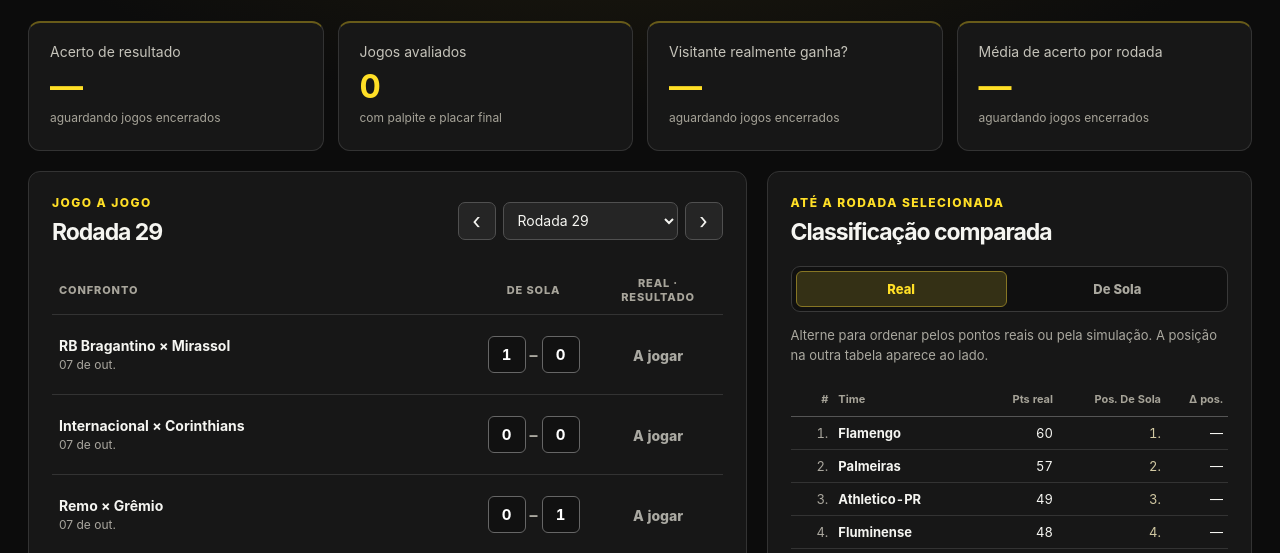
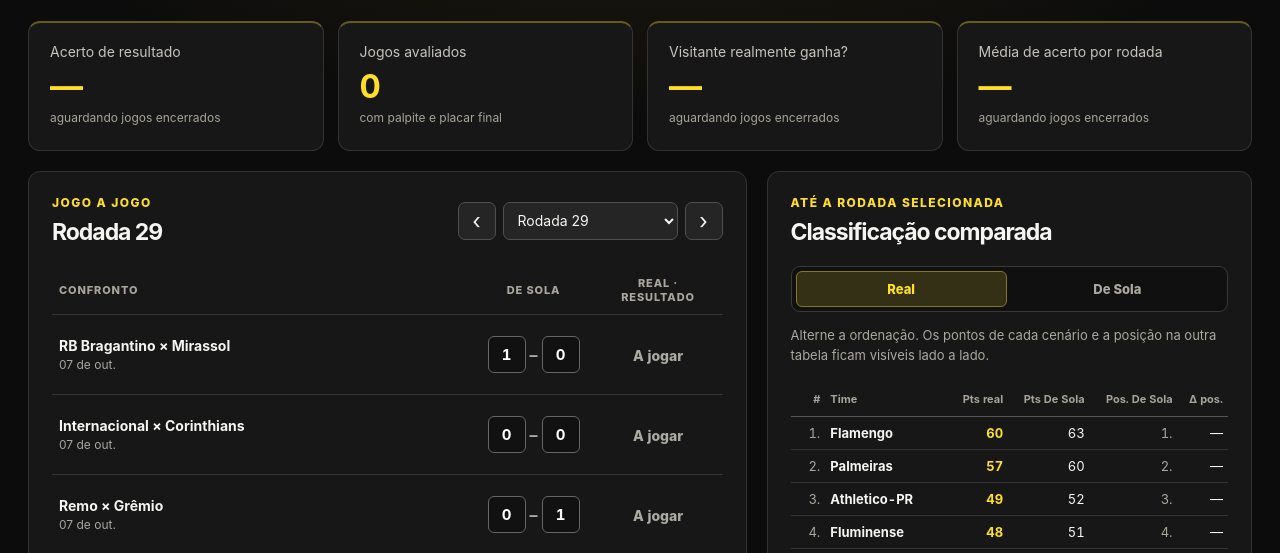
Before and after one commit to Gustavo-Huk/desola-brasileirao-2026, a plain HTML site: page index.html in a window 1280 px wide. Shown: the part 247-800 px from the top of the page. Drawn offline with Linux system fonts and the light colour scheme; no server answers.

Commit message:
Mostrar pontos reais e De Sola nas duas classificações

```diff
--- a/app.js
+++ b/app.js
@@ -30,9 +30,9 @@ function standings(round,predicted){const scores=new Map(current.acervo.times.ma
     const score=predicted?(eligible(game)?prediction(game):result(game)):result(game);if(!score)continue;
     for(const [team,side,goals,against] of [[game.mandante,'home',score.home,score.away],[game.visitante,'away',score.away,score.home]]){const s=scores.get(team);if(!s)continue;s.pts+=points(score,side);s.gf+=goals;s.ga+=against;if(goals>against)s.w++}
   }return [...scores.values()].sort((a,b)=>b.pts-a.pts||b.w-a.w||(b.gf-b.ga)-(a.gf-a.ga)||b.gf-a.gf||a.name.localeCompare(b.name,'pt-BR'))}
-function renderTable(){const actual=standings(selectedRound,false),sim=standings(selectedRound,true),realRank=new Map(actual.map((t,i)=>[t.code,i+1])),simRank=new Map(sim.map((t,i)=>[t.code,i+1]));const showingReal=tableView==='real',ordered=showingReal?actual:sim,otherRank=showingReal?simRank:realRank,body=$('standings');
-  $('view-real').setAttribute('aria-pressed',String(showingReal));$('view-desola').setAttribute('aria-pressed',String(!showingReal));$('points-header').textContent=showingReal?'Pts real':'Pts De Sola';$('other-position-header').textContent=showingReal?'Pos. De Sola':'Pos. real';body.replaceChildren();
-  for(const [i,team] of ordered.entries()){const movement=realRank.get(team.code)-simRank.get(team.code),tr=element('tr');for(const [className,value] of [['rank',`${i+1}.`],['',team.name],['',team.pts],['rank',`${otherRank.get(team.code)}.`],[movement>0?'positive':movement<0?'negative':'',movement>0?`↑ ${movement}`:movement<0?`↓ ${-movement}`:'—']])tr.append(element('td',className,value));body.append(tr)}
+function renderTable(){const actual=standings(selectedRound,false),sim=standings(selectedRound,true),realRank=new Map(actual.map((t,i)=>[t.code,i+1])),simRank=new Map(sim.map((t,i)=>[t.code,i+1])),realPoints=new Map(actual.map(t=>[t.code,t.pts])),simPoints=new Map(sim.map(t=>[t.code,t.pts]));const showingReal=tableView==='real',ordered=showingReal?actual:sim,otherRank=showingReal?simRank:realRank,body=$('standings');
+  $('view-real').setAttribute('aria-pressed',String(showingReal));$('view-desola').setAttribute('aria-pressed',String(!showingReal));$('other-position-header').textContent=showingReal?'Pos. De Sola':'Pos. real';body.replaceChildren();
+  for(const [i,team] of ordered.entries()){const movement=realRank.get(team.code)-simRank.get(team.code),tr=element('tr');for(const [className,value] of [['rank',`${i+1}.`],['',team.name],[showingReal?'active-points':'',realPoints.get(team.code)],[showingReal?'':'active-points',simPoints.get(team.code)],['rank',`${otherRank.get(team.code)}.`],[movement>0?'positive':movement<0?'negative':'',movement>0?`↑ ${movement}`:movement<0?`↓ ${-movement}`:'—']])tr.append(element('td',className,value));body.append(tr)}
   $('table-note').textContent='A simulação inclui os palpites até esta rodada e jogos adiados anteriores. Posições em empates de pontos e vitórias são provisórias: os placares simples não preservam o saldo real.'}
 function renderInsights(){const delta=new Map(current.acervo.times.map(t=>[t.code,0]));const completed=[];let evaluated=0,correct=0,awayReal=0;
   for(const game of allGames().filter(eligible)){const p=prediction(game),r=result(game);if(!p||!r)continue;completed.push({game,p,r});evaluated++;if(outcome(p)===outcome(r))correct++;if(outcome(r)<0)awayReal++;delta.set(game.mandante,delta.get(game.mandante)+points(p,'home')-points(r,'home'));delta.set(game.visitante,delta.get(game.visitante)+points(p,'away')-points(r,'away'))}
--- a/index.html
+++ b/index.html
@@ -40,8 +40,8 @@
       <aside class="side-panel">
         <div class="section-head"><div><p class="eyebrow">ATÉ A RODADA SELECIONADA</p><h2>Classificação comparada</h2></div></div>
         <div class="standings-switch" role="group" aria-label="Ordenar classificação"><button id="view-real" type="button" aria-pressed="true">Real</button><button id="view-desola" type="button" aria-pressed="false">De Sola</button></div>
-        <p class="side-help">Alterne para ordenar pelos pontos reais ou pela simulação. A posição na outra tabela aparece ao lado.</p>
-        <div class="table-wrap"><table><thead><tr><th scope="col">#</th><th scope="col">Time</th><th scope="col" id="points-header">Pontos</th><th scope="col" id="other-position-header">Outra pos.</th><th scope="col" title="Mudança de posição na simulação em relação à tabela real">Δ pos.</th></tr></thead><tbody id="standings"></tbody></table></div>
+        <p class="side-help">Alterne a ordenação. Os pontos de cada cenário e a posição na outra tabela ficam visíveis lado a lado.</p>
+        <div class="table-wrap"><table><thead><tr><th scope="col">#</th><th scope="col">Time</th><th scope="col">Pts real</th><th scope="col">Pts De Sola</th><th scope="col" id="other-position-header">Outra pos.</th><th scope="col" title="Mudança de posição na simulação em relação à tabela real">Δ pos.</th></tr></thead><tbody id="standings"></tbody></table></div>
         <p class="table-note" id="table-note"></p>
       </aside>
     </section>
--- a/styles.css
+++ b/styles.css
@@ -101,7 +101,7 @@ td { border-bottom: 1px solid var(--stroke); text-align: right; padding: 8px 5px
 td:nth-child(2) { font-weight: 650 }
 tr:last-child td { border-bottom: 0 }
 .rank { color: #aaa79e }
-.table-wrap td:nth-child(4) { color: #d2c9a3 }
+.table-wrap td.active-points { color: var(--yellow); font-weight: 750 }
 .positive { color: #a2e6b9 }
 .negative { color: #ffb8ab }
 .table-note { margin: 15px 0 0 }
```
